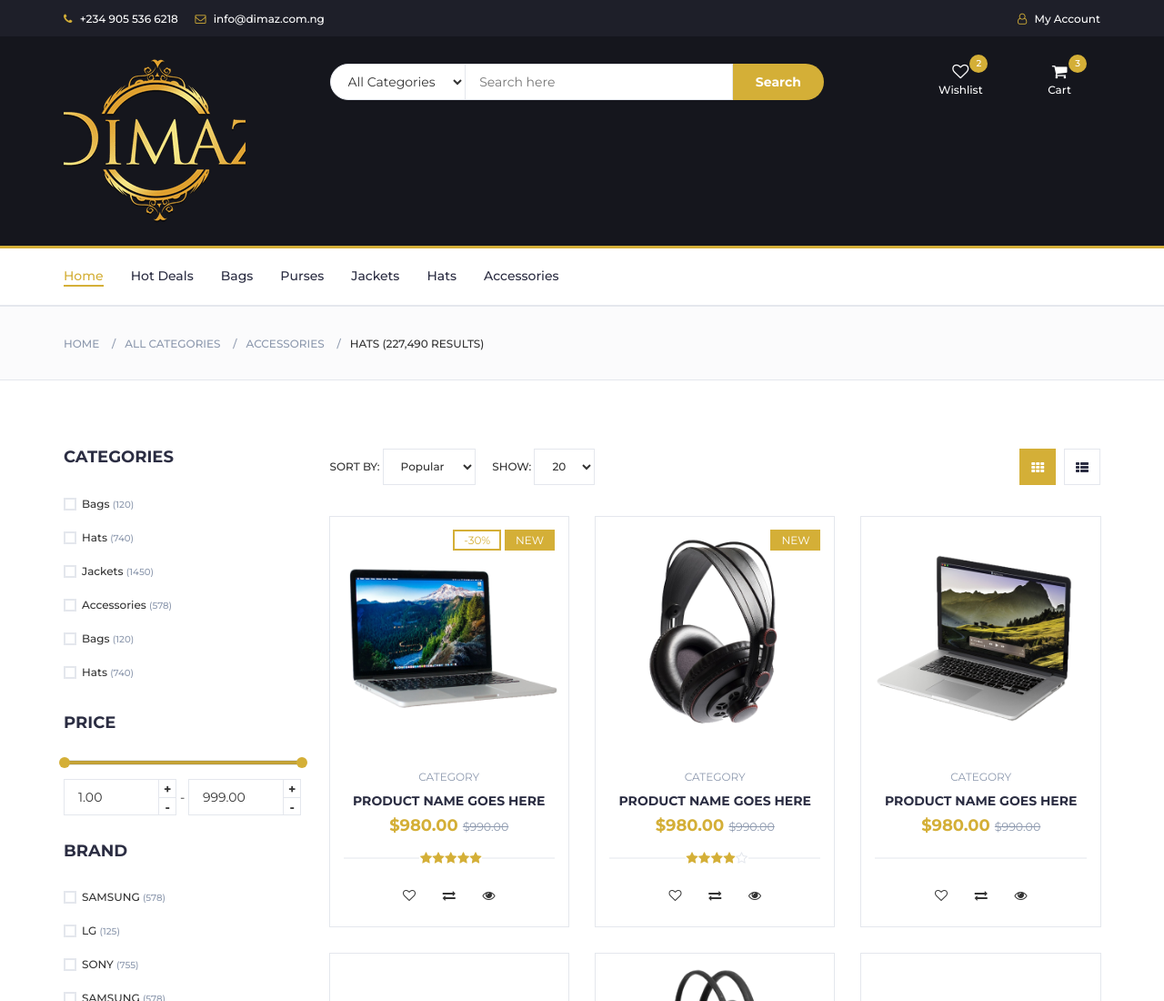
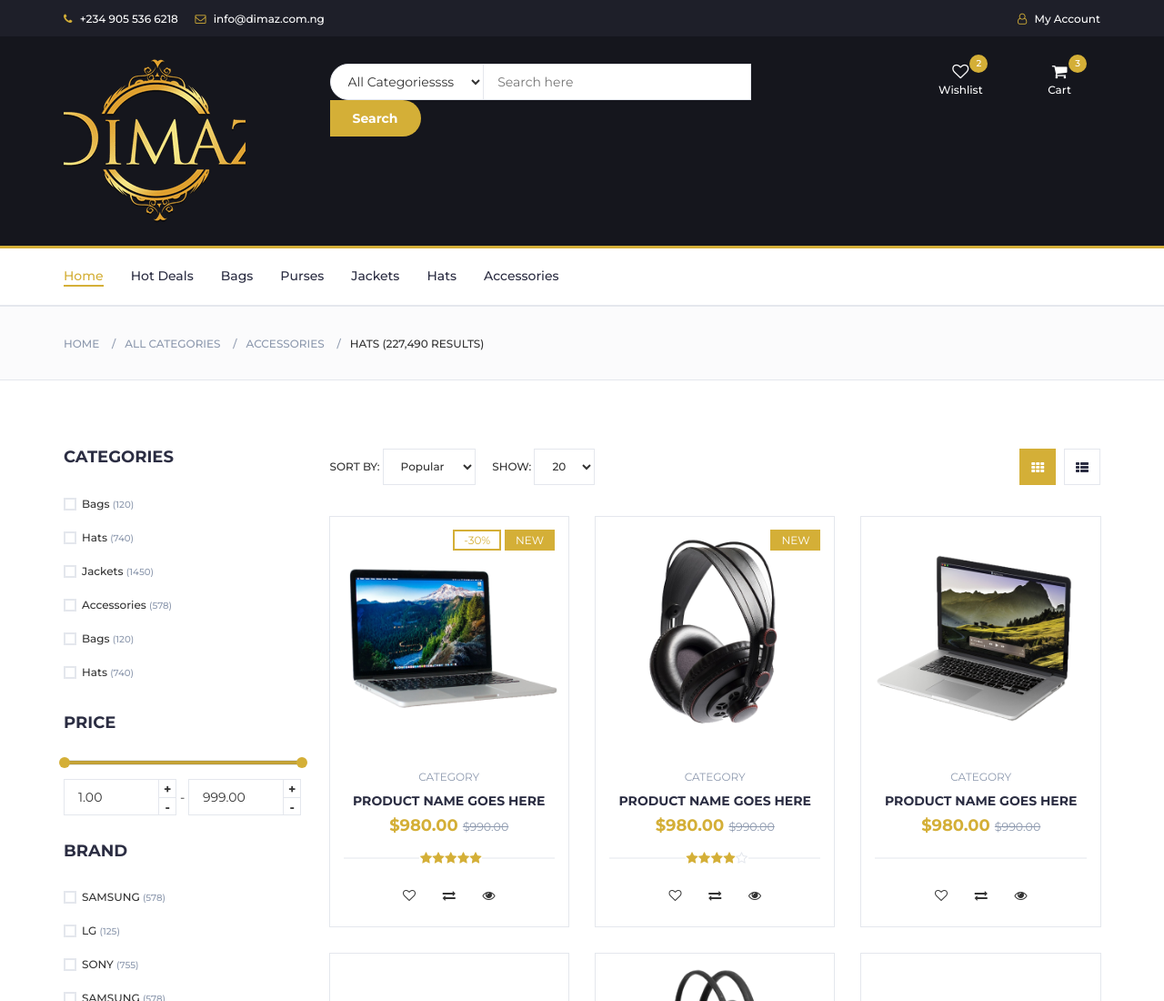
Before and after one commit to Daltimore/dimaz-enterprize, a plain HTML site: page store.html in a window 1280 px wide. Shown: the top 1100 px of the page at 91% size. Drawn offline with Linux system fonts and the light colour scheme.

```diff
--- a/store.html
+++ b/store.html
@@ -74,7 +74,7 @@
 							<div class="header-search">
 								<form>
 									<select class="input-select">
-										<option value="0">All Categories</option>
+										<option value="0">All Categoriessss</option>
 										<option value="1">Bags</option>
 										<option value="1">Clothes</option>
 									</select>
```
